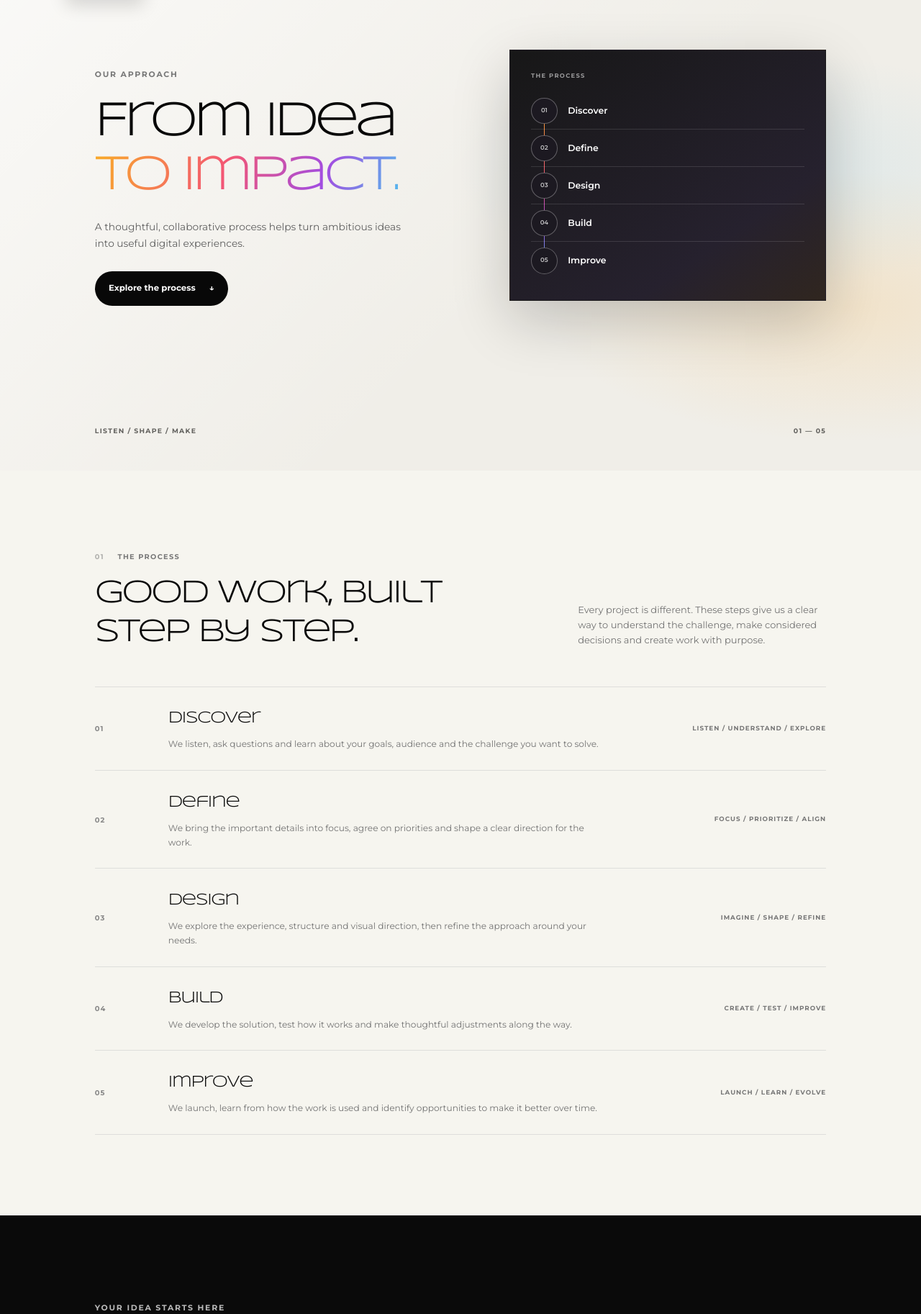
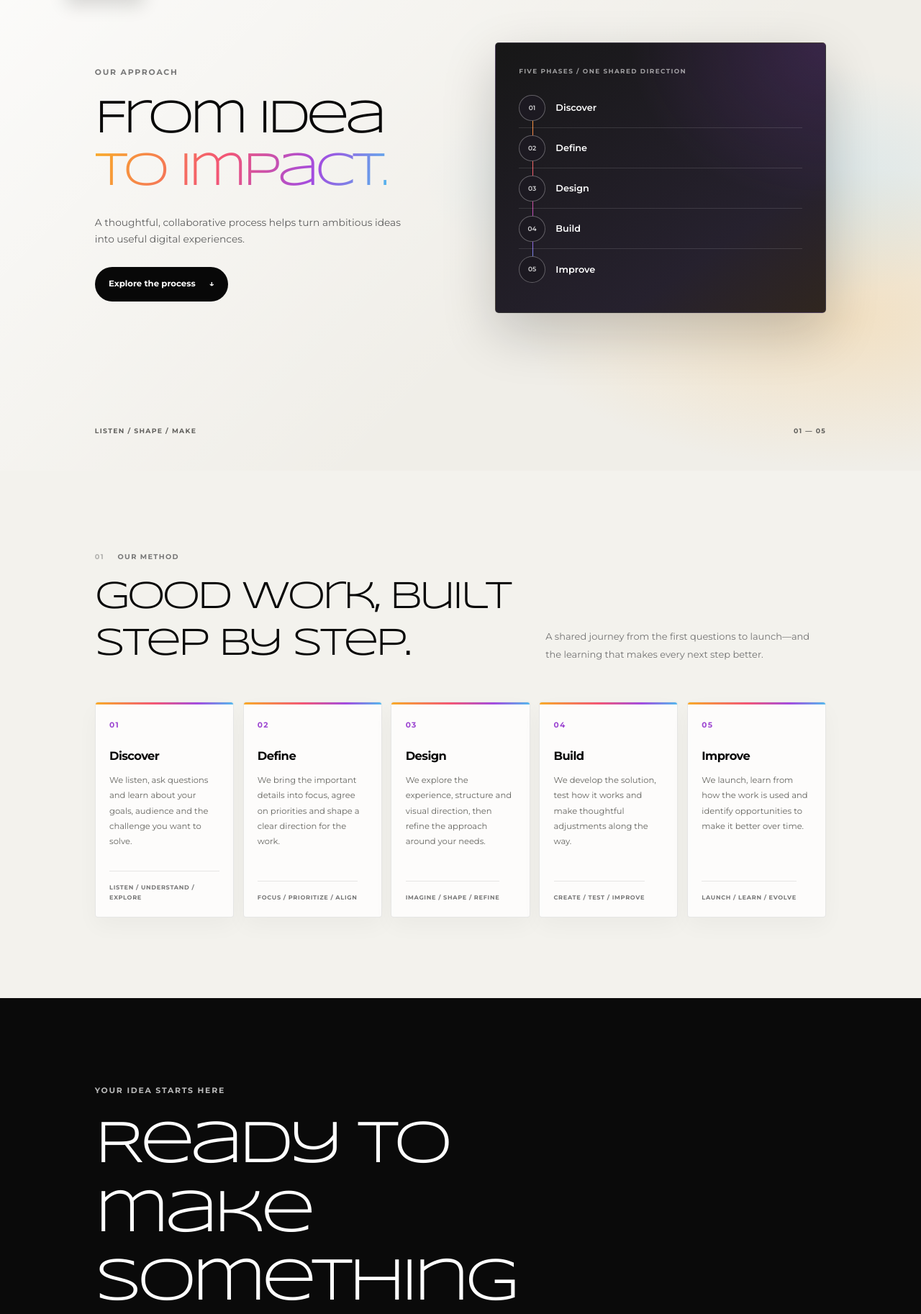
Before and after one commit to salmanbadharudheen/bodhix_innovations, a Django app: page /approach/ in a window 1280 px wide. Shown: the part 106-1932 px from the top of the page at 72% size. Run offline with Django 5.2, Linux system fonts and the light colour scheme.

Commit message:
Improve Our Approach page visuals
Co-authored-by: Copilot <223556219+Copilot@users.noreply.github.com>

```diff
--- a/website/static/website/css/style.css
+++ b/website/static/website/css/style.css
@@ -271,32 +271,36 @@ button, a { -webkit-tap-highlight-color: transparent; }
 .about-story__copy { max-width: 620px; }
 .about-story__copy p { margin: 0; color: #5f5f5f; font-size: .84rem; }
 .about-story__copy p + p { margin-top: 1.1rem; }
-.approach-page-hero { position: relative; display: grid; min-height: min(760px, 100vh); min-height: min(760px, 100svh); grid-template-columns: minmax(0, 1.05fr) minmax(0, .95fr); align-items: center; gap: 5%; overflow: hidden; padding: 9rem 10.3% 3rem; background: #f0eee8; color: var(--ink); isolation: isolate; }
-.approach-page-hero::before { position: absolute; inset: 0; z-index: -1; background: radial-gradient(ellipse at 82% 45%, rgba(84,185,237,.13), transparent 28%), radial-gradient(ellipse at 92% 70%, rgba(248,167,43,.16), transparent 25%), linear-gradient(135deg, rgba(255,255,255,.7), transparent 60%); content: ""; }
+.approach-page-hero { position: relative; display: grid; min-height: min(760px, 100vh); min-height: min(760px, 100svh); grid-template-columns: minmax(0, 1.02fr) minmax(0, .98fr); align-items: center; gap: 5%; overflow: hidden; padding: 9rem 10.3% 3rem; background: #f0eee8; color: var(--ink); isolation: isolate; }
+.approach-page-hero::before { position: absolute; inset: 0; z-index: -1; background: radial-gradient(ellipse at 80% 47%, rgba(84,185,237,.17), transparent 30%), radial-gradient(ellipse at 91% 72%, rgba(248,167,43,.2), transparent 27%), linear-gradient(135deg, rgba(255,255,255,.82), transparent 62%); content: ""; }
 .approach-page-hero .intro-nav__explore { border-color: rgba(8,8,8,.22); background: rgba(255,255,255,.68); color: var(--ink); }
 .approach-page-hero .intro-nav__explore:hover { background: rgba(255,255,255,.92); }
-.approach-page-hero__content { position: relative; z-index: 1; max-width: 610px; margin-top: 2rem; }
-.approach-page-hero h1 { margin: 0; font-family: var(--display); font-size: clamp(3rem, 5.3vw, 5.1rem); font-weight: 400; letter-spacing: -.085em; line-height: 1.1; }
+.approach-page-hero__content { position: relative; z-index: 1; max-width: 610px; margin-top: 1rem; }
+.approach-page-hero h1 { margin: 0; font-family: var(--display); font-size: clamp(3rem, 5.1vw, 4.8rem); font-weight: 400; letter-spacing: -.085em; line-height: 1.12; }
 .approach-page-hero h1 span { background: var(--gradient); -webkit-background-clip: text; background-clip: text; color: transparent; }
 .approach-page-hero__content > p:not(.eyebrow) { max-width: 450px; margin: 1.4rem 0 1.7rem; color: #5f5f5f; font-size: .86rem; }
 .approach-page-hero__button { background: var(--ink); color: var(--white); }
 .approach-page-hero__button:hover { background: #303030; }
-.approach-page-hero__visual { position: relative; justify-self: end; width: min(100%, 440px); padding: 1.8rem; border: 1px solid rgba(8,8,8,.12); background: linear-gradient(145deg, #171717, #26212e 72%, #30261f); box-shadow: 0 28px 75px rgba(8,8,8,.2); color: var(--white); }
-.approach-page-hero__visual > p { margin: 0 0 1rem; color: rgba(255,255,255,.56); font-size: .52rem; font-weight: 700; letter-spacing: .16em; }
+.approach-page-hero__visual { position: relative; justify-self: end; width: min(100%, 460px); padding: 2rem; border: 1px solid rgba(255,255,255,.12); border-radius: 5px; background: radial-gradient(ellipse at 100% 0, rgba(163,76,224,.18), transparent 42%), linear-gradient(145deg, #171717, #26212e 72%, #30261f); box-shadow: 0 28px 75px rgba(8,8,8,.2); color: var(--white); }
+.approach-page-hero__visual > p { margin: 0 0 1rem; color: rgba(255,255,255,.58); font-size: .55rem; font-weight: 700; letter-spacing: .16em; }
 .approach-page-hero__visual ol { position: relative; margin: 0; padding: 0; list-style: none; }
 .approach-page-hero__visual ol::before { position: absolute; top: 1.2rem; bottom: 1.2rem; left: 1.15rem; width: 1px; background: linear-gradient(#f8a72b, #f35675 45%, #a34ce0 75%, #54b9ed); content: ""; }
-.approach-page-hero__visual li { position: relative; display: grid; min-height: 52px; grid-template-columns: 2.3rem 1fr; align-items: center; gap: .9rem; border-bottom: 1px solid rgba(255,255,255,.12); font-size: .78rem; font-weight: 600; }
+.approach-page-hero__visual li { position: relative; display: grid; min-height: 56px; grid-template-columns: 2.3rem 1fr; align-items: center; gap: .9rem; border-bottom: 1px solid rgba(255,255,255,.12); font-size: .8rem; font-weight: 600; }
 .approach-page-hero__visual li:last-child { border-bottom: 0; }
-.approach-page-hero__visual li span { display: grid; width: 2.3rem; height: 2.3rem; place-items: center; border: 1px solid rgba(255,255,255,.3); border-radius: 50%; background: #1c1921; color: rgba(255,255,255,.74); font-size: .53rem; }
+.approach-page-hero__visual li span { display: grid; width: 2.3rem; height: 2.3rem; place-items: center; border: 1px solid rgba(255,255,255,.3); border-radius: 50%; background: #1c1921; color: rgba(255,255,255,.82); font-size: .56rem; }
 .approach-page-hero__foot { grid-column: 1 / -1; display: flex; justify-content: space-between; align-self: end; padding-top: 4rem; color: #62615e; font-size: .58rem; font-weight: 700; letter-spacing: .14em; }
-.approach-steps { padding-top: 7rem; padding-bottom: 7rem; background: #f6f5ef; }
-.approach-steps .section-heading { margin-bottom: 3rem; }
-.approach-steps__list { margin: 0; padding: 0; border-top: 1px solid var(--line); list-style: none; }
-.approach-steps__list li { display: grid; grid-template-columns: 70px minmax(0, 1fr) minmax(180px, 240px); align-items: center; gap: 2rem; padding: 1.6rem 0; border-bottom: 1px solid var(--line); }
-.approach-steps__number { color: #888; font-size: .62rem; font-weight: 700; letter-spacing: .1em; }
-.approach-steps__list h3 { margin: 0 0 .45rem; font-family: var(--display); font-size: clamp(1.05rem, 1.8vw, 1.4rem); font-weight: 400; letter-spacing: -.06em; }
-.approach-steps__list p { max-width: 610px; margin: 0; color: var(--muted); font-size: .76rem; }
-.approach-steps__focus { justify-self: end; color: #777; font-size: .55rem; font-weight: 700; letter-spacing: .11em; text-align: right; text-transform: uppercase; }
+.approach-steps { padding-top: 7rem; padding-bottom: 7rem; background: #f3f2ed; }
+.approach-steps .section-heading { align-items: end; margin-bottom: 3rem; }
+.approach-steps .section-heading h2 { font-size: clamp(2.2rem, 4.2vw, 3.65rem); }
+.approach-steps .section-heading > p { max-width: 390px; margin-bottom: .35rem; line-height: 1.9; }
+.approach-steps__list { display: grid; grid-template-columns: repeat(5, minmax(0, 1fr)); gap: .8rem; margin: 0; padding: 0; list-style: none; }
+.approach-steps__list li { position: relative; display: flex; min-height: 300px; flex-direction: column; align-items: flex-start; overflow: hidden; gap: 1.25rem; padding: 1.45rem 1.2rem 1.2rem; border: 1px solid rgba(8,8,8,.09); border-radius: 4px; background: rgba(255,255,255,.78); box-shadow: 0 12px 30px rgba(8,8,8,.035); transition: transform .25s ease, box-shadow .25s ease, border-color .25s ease; }
+.approach-steps__list li::before { position: absolute; top: 0; right: 0; left: 0; height: 3px; background: var(--gradient); content: ""; }
+.approach-steps__list li:hover { transform: translateY(-5px); border-color: rgba(163,76,224,.24); box-shadow: 0 20px 40px rgba(8,8,8,.08); }
+.approach-steps__number { color: #9c45d1; font-size: .66rem; font-weight: 700; letter-spacing: .12em; }
+.approach-steps__list h3 { margin: 0 0 .65rem; font-family: var(--body); font-size: 1.02rem; font-weight: 700; letter-spacing: -.035em; }
+.approach-steps__list p { margin: 0; color: #656560; font-size: .72rem; line-height: 1.85; }
+.approach-steps__focus { margin-top: auto; padding-top: 1rem; border-top: 1px solid rgba(8,8,8,.09); color: #777; font-size: .51rem; font-weight: 700; letter-spacing: .085em; line-height: 1.7; text-transform: uppercase; }
 .service-detail { position: relative; display: flex; min-height: 620px; align-items: center; overflow: hidden; padding: 7rem 10.3%; background: #f0efed; isolation: isolate; }
 .service-detail--graphic { background: #f1edf5; }
 .service-detail--web { background: #f7f7f5; }
@@ -385,6 +389,11 @@ button, a { -webkit-tap-highlight-color: transparent; }
   .site-header, .site-footer { padding-right: max(7.1%, calc((100% - 1500px) / 2)); padding-left: max(7.1%, calc((100% - 1500px) / 2)); }
 }
 
+@media (max-width: 1100px) {
+  .approach-steps { padding-right: 7%; padding-left: 7%; }
+  .approach-steps__list { grid-template-columns: repeat(3, minmax(0, 1fr)); }
+}
+
 @media (max-width: 900px) {
   .site-header { min-height: 76px; padding: 0 5%; }
   .site-nav { gap: 1.2rem; font-size: .67rem; }
@@ -427,7 +436,7 @@ button, a { -webkit-tap-highlight-color: transparent; }
   .about-story__inner { gap: 7%; }
   .approach-page-hero { padding-right: 7%; padding-left: 7%; }
   .approach-page-hero__content { max-width: 540px; }
-  .approach-steps__list li { grid-template-columns: 52px minmax(0, 1fr) minmax(150px, 200px); gap: 1.2rem; }
+  .approach-steps__list { grid-template-columns: repeat(2, minmax(0, 1fr)); }
   .service-page-contact { padding-right: 7%; padding-left: 7%; }
   .belief__main, .belief__points { margin-left: 8%; }
   .belief__orb--one { right: 3%; }
@@ -544,8 +553,9 @@ button, a { -webkit-tap-highlight-color: transparent; }
   .approach-page-hero__foot { grid-column: 1; padding-top: .5rem; font-size: .49rem; }
   .approach-steps { padding-top: 4.5rem; padding-bottom: 5rem; }
   .approach-steps .section-heading { margin-bottom: 2rem; }
-  .approach-steps__list li { grid-template-columns: 42px minmax(0, 1fr); gap: 1rem; padding: 1.2rem 0; }
-  .approach-steps__focus { grid-column: 2; justify-self: start; margin-top: .15rem; text-align: left; }
+  .approach-steps__list { grid-template-columns: 1fr; gap: .7rem; }
+  .approach-steps__list li { min-height: auto; gap: .8rem; padding: 1.1rem; }
+  .approach-steps__focus { margin-top: 0; padding-top: .75rem; }
   .process__more { justify-content: flex-start; margin-top: 1.2rem; }
   .service-detail { min-height: auto; padding: 4.5rem 7%; }
   .service-detail__inner,
--- a/website/templates/website/approach.html
+++ b/website/templates/website/approach.html
@@ -10,7 +10,7 @@
   <link rel="preconnect" href="https://fonts.googleapis.com">
   <link rel="preconnect" href="https://fonts.gstatic.com" crossorigin>
   <link href="https://fonts.googleapis.com/css2?family=Montserrat:wght@400;500;600;700&family=Syncopate:wght@400;700&display=swap" rel="stylesheet">
-  <link rel="stylesheet" href="{% static 'website/css/style.css' %}?v=26">
+  <link rel="stylesheet" href="{% static 'website/css/style.css' %}?v=34">
   <script src="{% static 'website/js/site.js' %}?v=17" defer></script>
 </head>
 <body>
@@ -47,7 +47,7 @@
         <a class="button approach-page-hero__button" href="#approach-steps">Explore the process <span aria-hidden="true">↓</span></a>
       </div>
       <div class="approach-page-hero__visual" aria-hidden="true">
-        <p>THE PROCESS</p>
+        <p>FIVE PHASES / ONE SHARED DIRECTION</p>
         <ol>
           <li><span>01</span>Discover</li>
           <li><span>02</span>Define</li>
@@ -65,10 +65,10 @@
     <section class="approach-steps section-wrap" id="approach-steps" aria-labelledby="approach-steps-title">
       <div class="section-heading">
         <div>
-          <div class="section-label"><span>01</span> The process</div>
+          <div class="section-label"><span>01</span> Our method</div>
           <h2 id="approach-steps-title">Good work, built<br>step by step.</h2>
         </div>
-        <p>Every project is different. These steps give us a clear way to understand the challenge, make considered decisions and create work with purpose.</p>
+        <p>A shared journey from the first questions to launch—and the learning that makes every next step better.</p>
       </div>
       <ol class="approach-steps__list">
         <li>
```
